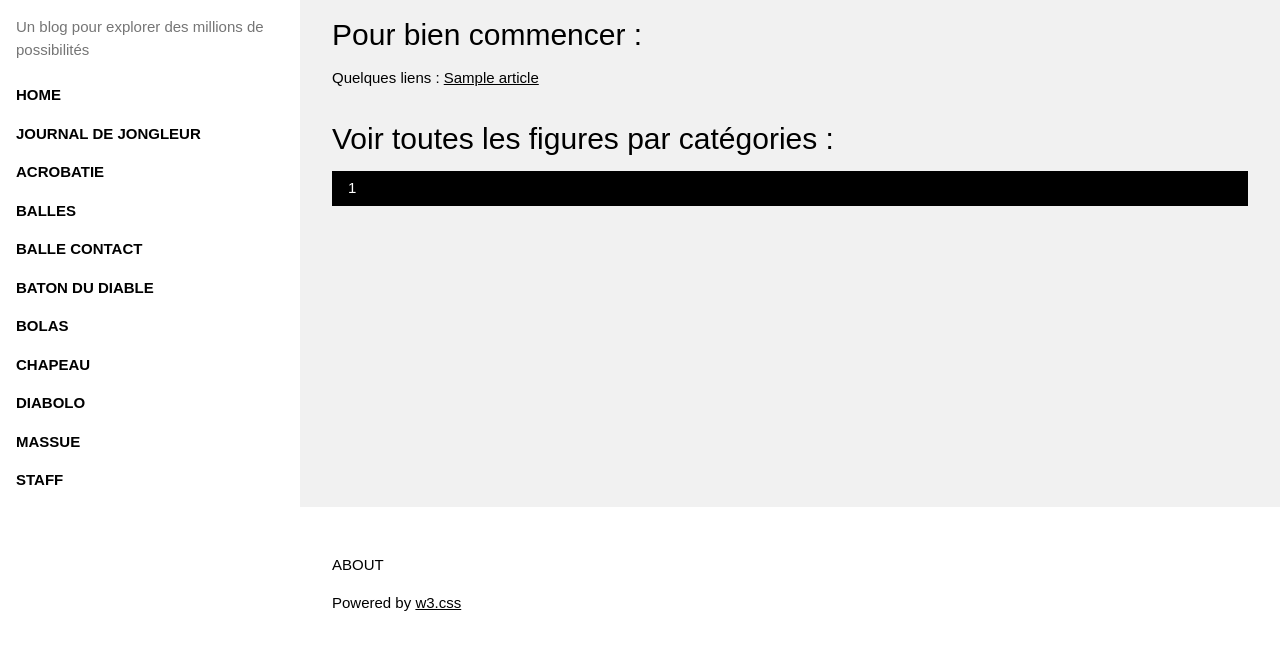
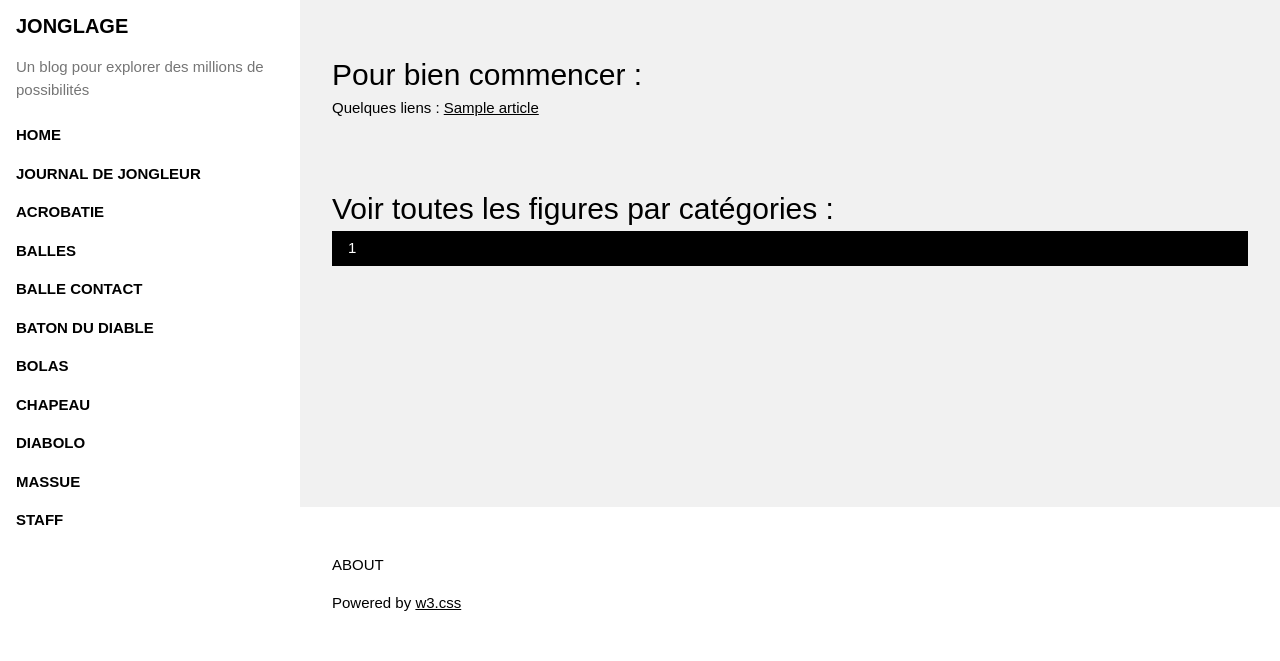
Before and after one commit to lilireli/blog-jonglage, a Flask app: page /categories/1 in a window 1280 px wide. Shown: the part 139-800 px from the top of the page. Run offline with Flask 2, Linux system fonts and the light colour scheme; tables that the repository leaves empty hold one stand-in row (values such as "Sample post"); parts of the project's set-up code (start-up, migrations or seed data) failed here and were passed over; some web fonts are replaced.

Commit message:
changed title css

```diff
--- a/blogapp/static/css/main.css
+++ b/blogapp/static/css/main.css
@@ -10,6 +10,10 @@ body {
   margin: 0;
   padding: 0;
   height: 100%;
+}
+
+h2, h3, h4, h5 {
+  margin: 50px 0px 0px 0px
 }
 
 div.w3-main {
```
